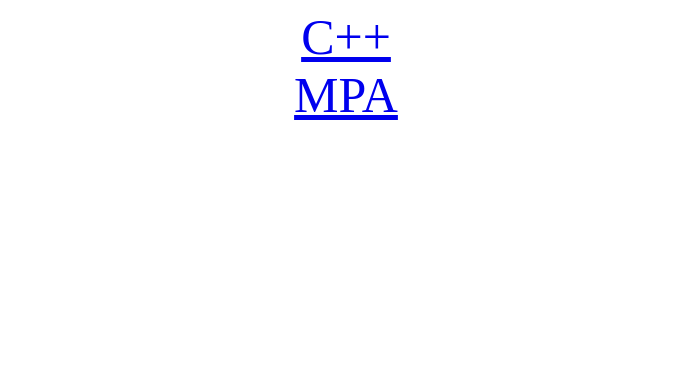
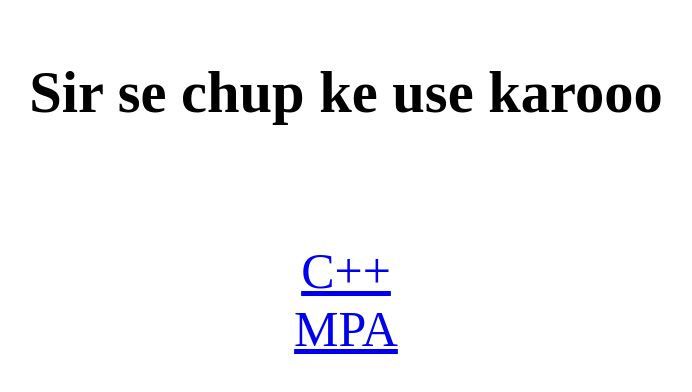
Before and after one commit to Nasir-Siddiqui/webpdfqb, a plain HTML site: page index.html in a window 1280 px wide. Shown: the whole page, without its empty margins (294-986 px from the left). Drawn offline with Linux system fonts and the light colour scheme.

Commit message:
Update index.html

```diff
--- a/index.html
+++ b/index.html
@@ -4,7 +4,7 @@
     <meta charset="UTF-8">
     <meta http-equiv="X-UA-Compatible" content="IE=edge">
     <meta name="viewport" content="width=device-width, initial-scale=1.0">
-    <title>numerical method QB solution</title>
+    <title>Shhhhhhh!</title>
     <style>
         .link{
             text-align:center;
@@ -15,6 +15,7 @@
 <body>
     <div class="container">
         <section class="link">
+            <h3>Sir se chup ke use karooo</h3><br>
             <a href="cpp.pdf">C++</a><br>
             <a href="1.pdf">MPA</a>
         </section>
```
